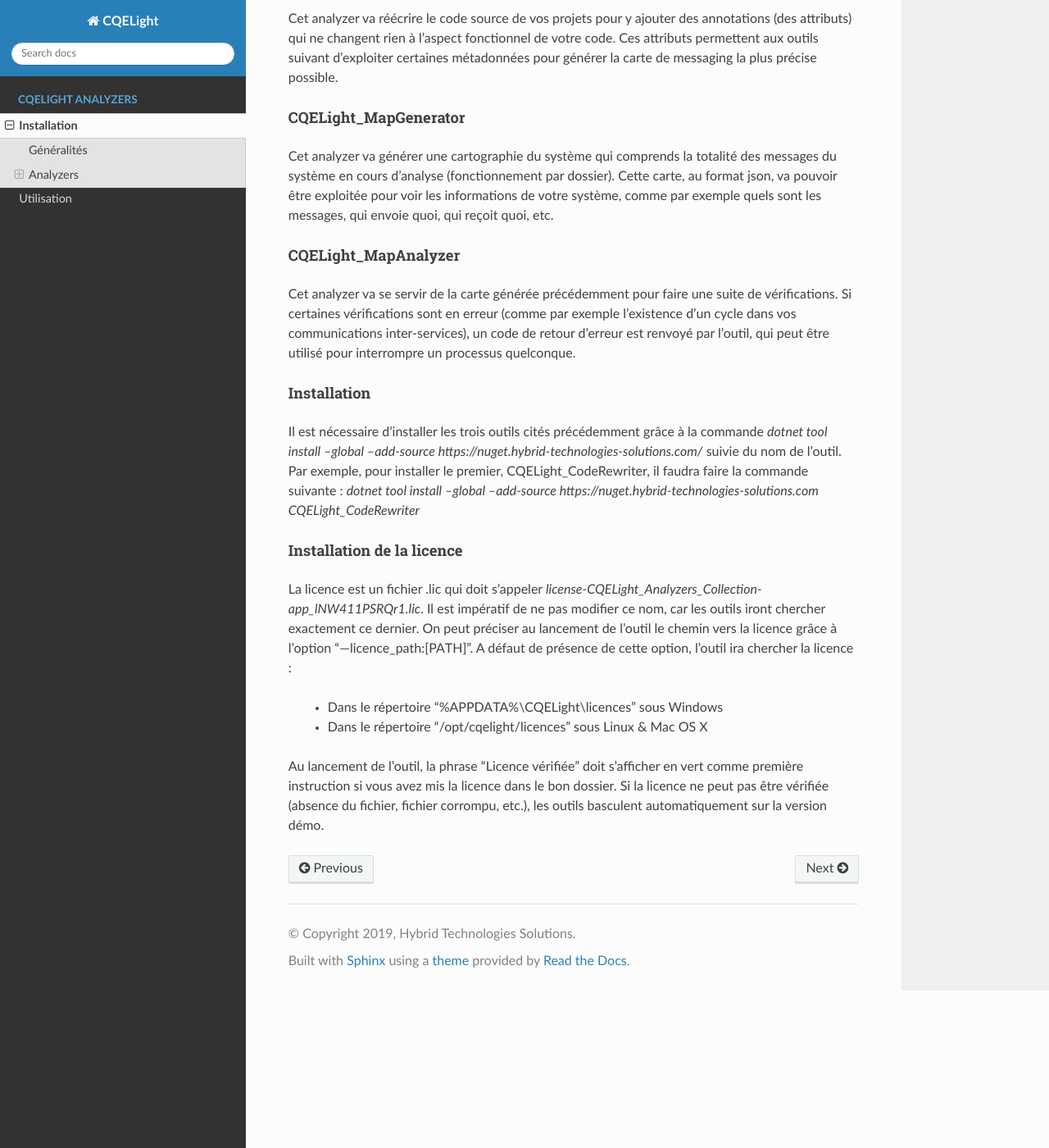
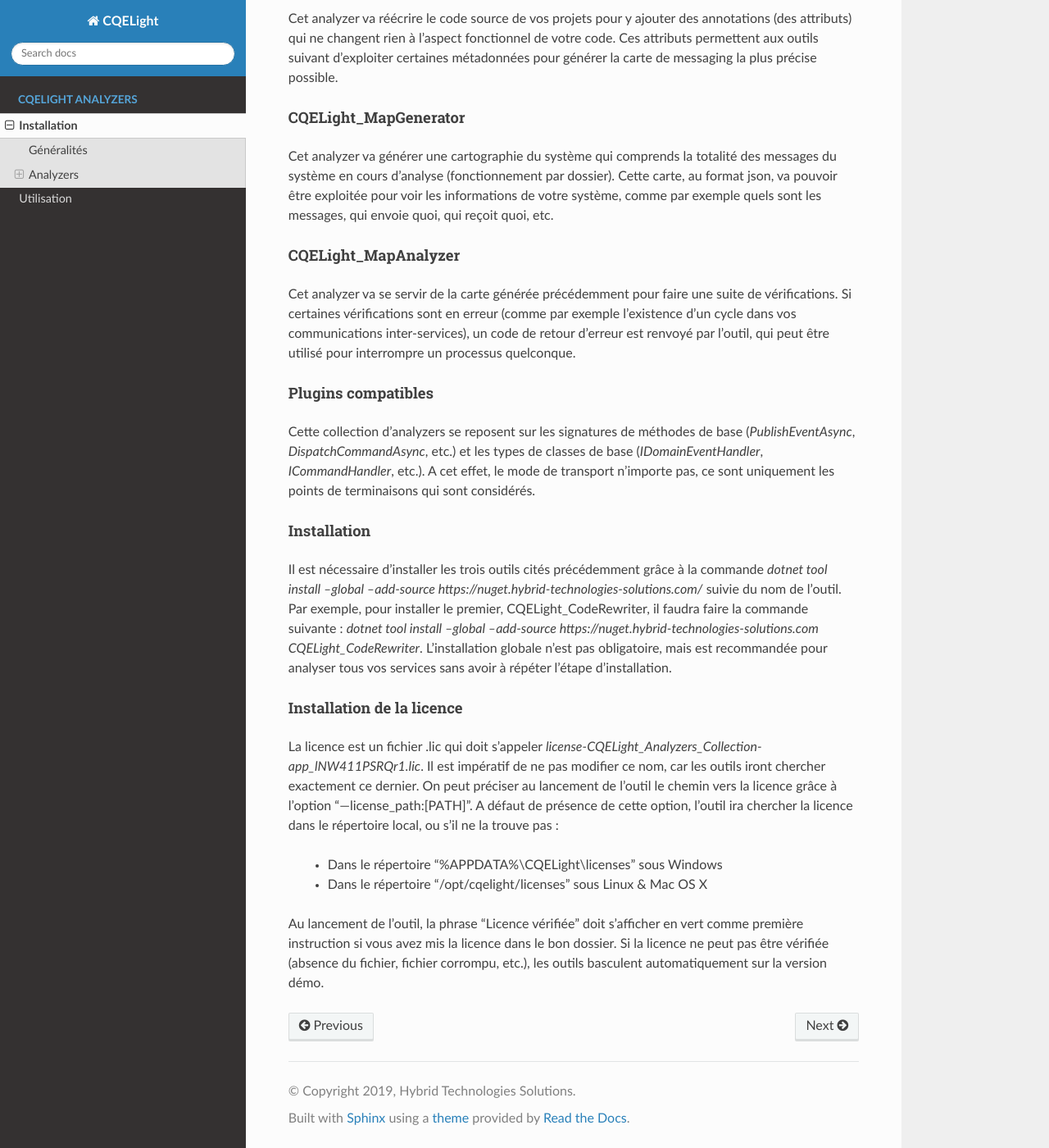
Before and after one commit to christophe-mommer/documentation, a Sphinx documentation site: the page built from docs/cqe_analyzers/installation.rst, in a window 1280 px wide and 1400 px high, scrolled down 620 px. Shown: the whole window at 82% size. Built offline with Sphinx 7.4.7 and the Read the Docs theme 2.0.0, drawn with Linux system fonts in a browser that asks for light colours; some of the changed text lies outside the part shown.

Commit message:
modify documentation to precise license informations

```diff
--- a/docs/cqe_analyzers/installation.rst
+++ b/docs/cqe_analyzers/installation.rst
@@ -25,17 +25,21 @@ CQELight_MapAnalyzer
 """"""""""""""""""""
 Cet analyzer va se servir de la carte générée précédemment pour faire une suite de vérifications. Si certaines vérifications sont en erreur (comme par exemple l'existence d'un cycle dans vos communications inter-services), un code de retour d'erreur est renvoyé par l'outil, qui peut être utilisé pour interrompre un processus quelconque.
 
+Plugins compatibles
+"""""""""""""""""""
+Cette collection d'analyzers se reposent sur les signatures de méthodes de base (`PublishEventAsync`, `DispatchCommandAsync`, etc.) et les types de classes de base (`IDomainEventHandler`, `ICommandHandler`, etc.). A cet effet, le mode de transport n'importe pas, ce sont uniquement les points de terminaisons qui sont considérés.
+
 Installation
 """"""""""""
 Il est nécessaire d'installer les trois outils cités précédemment grâce à la commande `dotnet tool install --global --add-source https://nuget.hybrid-technologies-solutions.com/` suivie du nom de l'outil.
-Par exemple, pour installer le premier, CQELight_CodeRewriter, il faudra faire la commande suivante : `dotnet tool install --global --add-source https://nuget.hybrid-technologies-solutions.com CQELight_CodeRewriter`
+Par exemple, pour installer le premier, CQELight_CodeRewriter, il faudra faire la commande suivante : `dotnet tool install --global --add-source https://nuget.hybrid-technologies-solutions.com CQELight_CodeRewriter`. L'installation globale n'est pas obligatoire, mais est recommandée pour analyser tous vos services sans avoir à répéter l'étape d'installation.
 
 Installation de la licence
 """"""""""""""""""""""""""
 La licence est un fichier .lic qui doit s'appeler `license-CQELight_Analyzers_Collection-app_lNW411PSRQr1.lic`. Il est impératif de ne pas modifier ce nom, car les outils iront chercher exactement ce dernier.
-On peut préciser au lancement de l'outil le chemin vers la licence grâce à l'option "---licence_path:[PATH]". A défaut de présence de cette option, l'outil ira chercher la licence :
+On peut préciser au lancement de l'outil le chemin vers la licence grâce à l'option "---license_path:[PATH]". A défaut de présence de cette option, l'outil ira chercher la licence dans le répertoire local, ou s'il ne la trouve pas :
 
- - Dans le répertoire "%APPDATA%\\CQELight\\licences" sous Windows
- - Dans le répertoire "/opt/cqelight/licences" sous Linux & Mac OS X
+ - Dans le répertoire "%APPDATA%\\CQELight\\licenses" sous Windows
+ - Dans le répertoire "/opt/cqelight/licenses" sous Linux & Mac OS X
 
 Au lancement de l'outil, la phrase "Licence vérifiée" doit s'afficher en vert comme première instruction si vous avez mis la licence dans le bon dossier. Si la licence ne peut pas être vérifiée (absence du fichier, fichier corrompu, etc.), les outils basculent automatiquement sur la version démo.
```
Also changed, not shown: other parts of docs/cqe_analyzers/installation.rst (+3 -3 lines).
